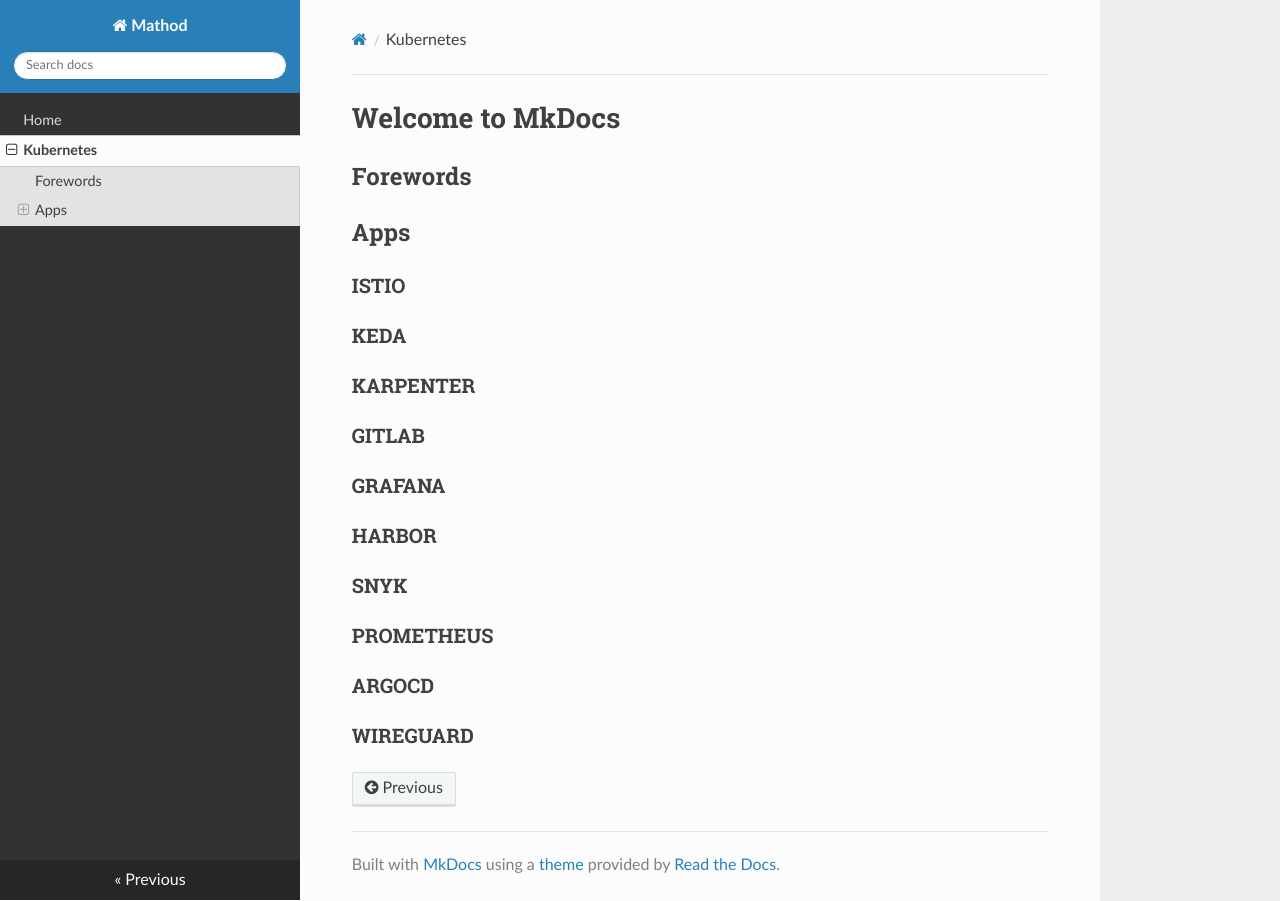
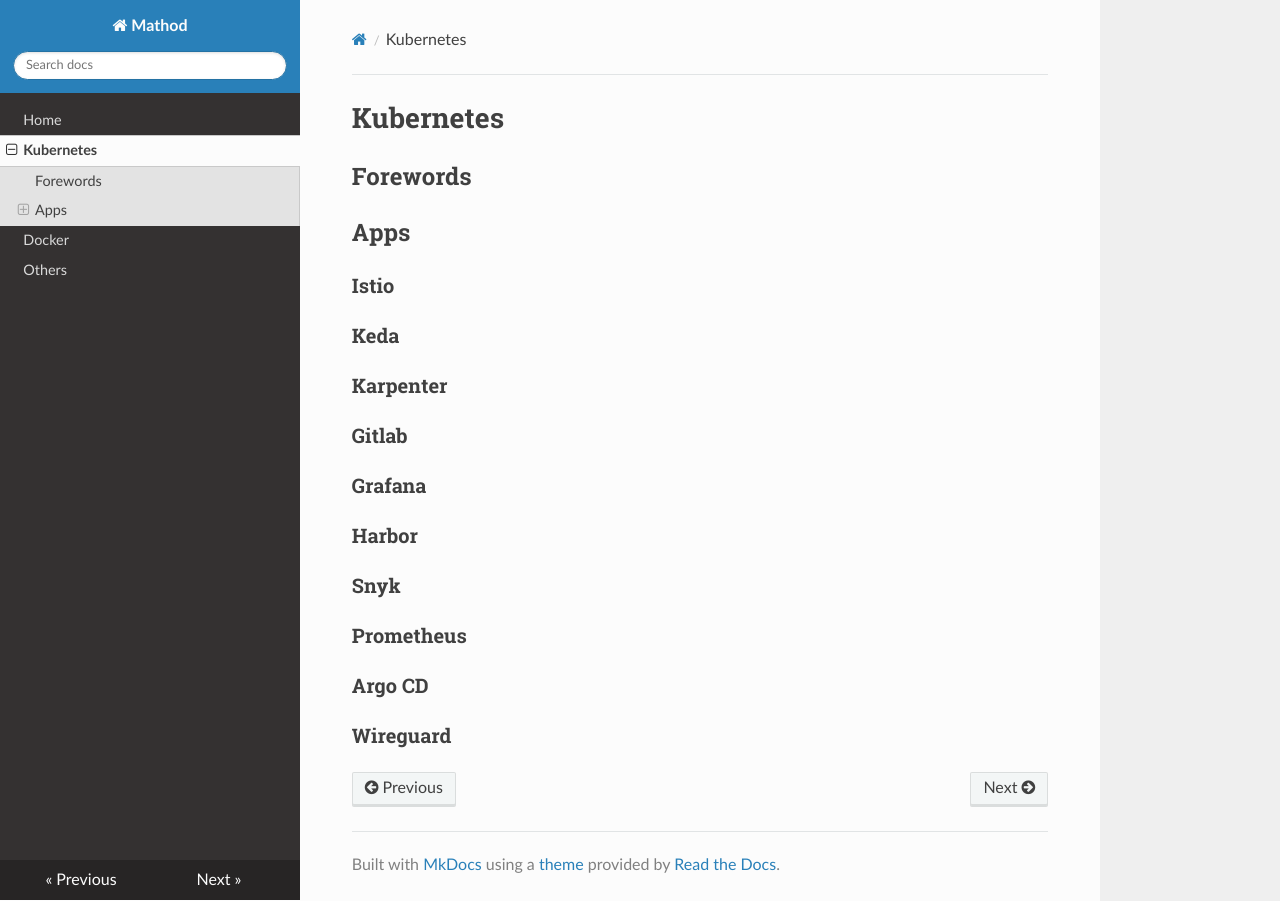
Before and after one commit to Mathod95/docs, an MkDocs documentation site: the page built from docs/kubernetes.md, in a window 1280 px wide. Built offline with MkDocs 1.6.1, drawn with Linux system fonts in a browser that asks for light colours; nearby versions of some CDN libraries.

Commit message:
+ more pages

```diff
--- a/docs/kubernetes.md
+++ b/docs/kubernetes.md
@@ -1,16 +1,16 @@
-# Welcome to MkDocs
+# Kubernetes
 
 ## Forewords
 
 ## Apps
 
-### ISTIO
-### KEDA
-### KARPENTER
-### GITLAB
-### GRAFANA
-### HARBOR
-### SNYK
-### PROMETHEUS
-### ARGOCD
-### WIREGUARD
+### Istio
+### Keda
+### Karpenter
+### Gitlab
+### Grafana
+### Harbor
+### Snyk
+### Prometheus
+### Argo CD
+### Wireguard
--- a/mkdocs.yml
+++ b/mkdocs.yml
@@ -3,3 +3,5 @@
 nav:
     - Home: index.md
     - Kubernetes: kubernetes.md
+    - Docker: docker.md
+    - Others: others.md
```
Also changed, not shown: docs/others.md (added, +7 -0 lines), docs/docker.md (added).
